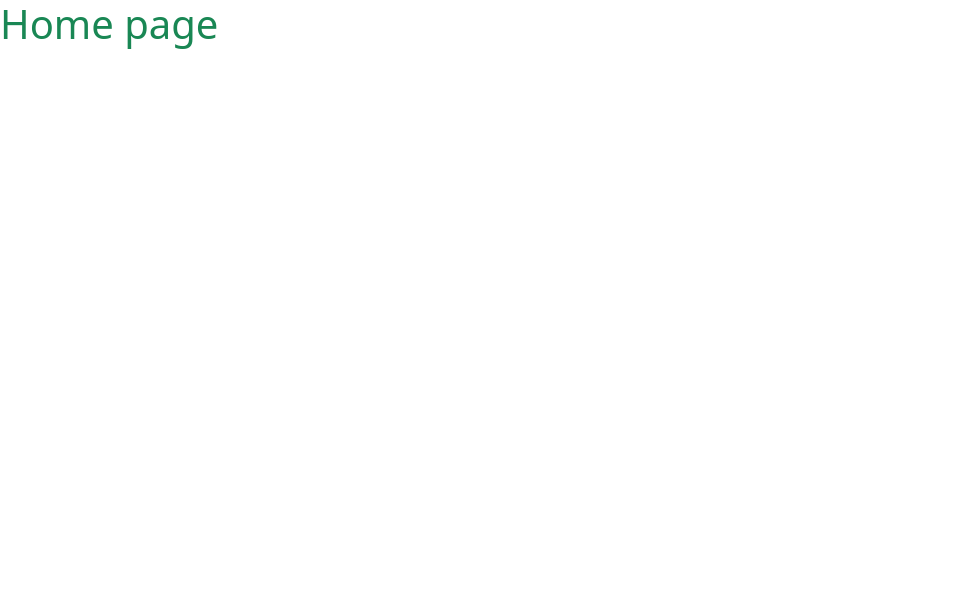
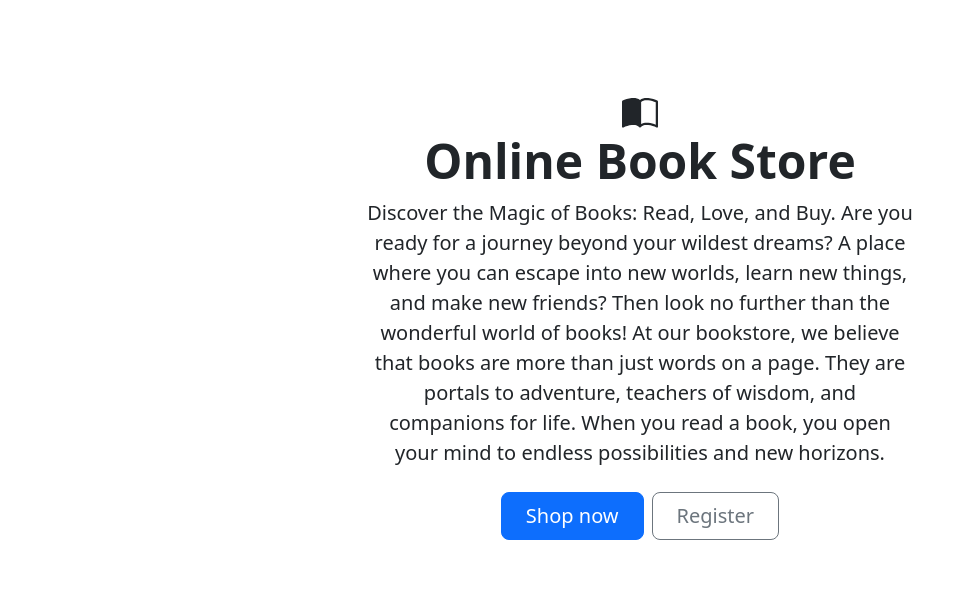
Before and after one commit to mamuzaan/Portfolio_MS5_Bookstore, a Django app: page / in a window 1280 px wide. Before the commit the part shown is almost empty. Shown: the top 613 px of the page, without its empty margins (0-972 px from the left). Before the commit the page ends 49 px from the top, so only its background shows below. Run offline with Django 3.2, Linux system fonts and the light colour scheme.

Commit message:
Added home page content

```diff
--- a/store/templates/store/index.html
+++ b/store/templates/store/index.html
@@ -1,6 +1,61 @@
 {% extends "base.html" %}
 {% load static %}
 
+{% block page_header %}
+    <div class="container header-container">
+        <div class="row">
+            <div class="col"></div>
+        </div>
+    </div>
+{% endblock %}
+
 {% block content %}
-    <h1 class="text-success">Home page</h1>
+<main>
+    <div class="container h-100">
+        <div class="row h-100">
+            <div class="px-4 py-5 my-5 text-center">
+                <svg xmlns="http://www.w3.org/2000/svg" width="36" height="36" fill="currentColor" class="bi bi-book-half" viewBox="0 0 16 16">
+                    <path d="M8.5 2.687c.654-.689 1.782-.886 3.112-.752 1.234.124 2.503.523 3.388.893v9.923c-.918-.35-2.107-.692-3.287-.81-1.094-.111-2.278-.039-3.213.492V2.687zM8 1.783C7.015.936 5.587.81 4.287.94c-1.514.153-3.042.672-3.994 1.105A.5.5 0 0 0 0 2.5v11a.5.5 0 0 0 .707.455c.882-.4 2.303-.881 3.68-1.02 1.409-.142 2.59.087 3.223.877a.5.5 0 0 0 .78 0c.633-.79 1.814-1.019 3.222-.877 1.378.139 2.8.62 3.681 1.02A.5.5 0 0 0 16 13.5v-11a.5.5 0 0 0-.293-.455c-.952-.433-2.48-.952-3.994-1.105C10.413.809 8.985.936 8 1.783z"/>
+                  </svg>
+                <h1 class="display-5 fw-bold">Online Book Store</h1>
+                <div class="col-lg-6 mx-auto">
+                  <p class="lead mb-4">Discover the Magic of Books: Read, Love, and Buy. Are you ready for a journey beyond your wildest dreams?
+                    A place where you can escape into new worlds, learn new things, and make new friends? Then look no further than the wonderful
+                    world of books! At our bookstore, we believe that books are more than just words on a page. They are portals to adventure,
+                    teachers of wisdom, and companions for life. When you read a book, you open your mind to endless possibilities and new horizons.
+                    </p>
+                  <div class="d-grid gap-2 d-sm-flex justify-content-sm-center">
+                    <button type="button" class="btn btn-primary btn-lg px-4 gap-3">Shop now</button>
+                    <button type="button" class="btn btn-outline-secondary btn-lg px-4">Register</button>
+                  </div>
+                </div>
+            </div>
+        </div>
+    </div>
+
+    <div class="container marketing">
+        <div class="row">
+            <div class="col-lg-4">
+                <img src="https://upload.wikimedia.org/wikipedia/commons/thumb/a/a2/Shakespeare.jpg/480px-Shakespeare.jpg" alt="William Shakespeare" style="width:150px">
+                <h2 class="fw-normal">William Shakespeare</h2>
+                <p>Shakespearean Tragedies and Comedies: The Genius of William Shakespeare.</p>
+                <p>Do you want to buy book about Shakespeare<a class="btn btn-secondary" href="#">Click here</a></p>
+            </div>
+            <div class="col-lg-4">
+                <img src="https://upload.wikimedia.org/wikipedia/commons/thumb/6/6d/Carl_Van_Vechten_-_William_Faulkner.jpg/480px-Carl_Van_Vechten_-_William_Faulkner.jpg" alt="William Faulkner" style="width:140px">
+                <h2 class="fw-normal">William Faulkner</h2>
+                <p>The Nobel Laureate: A Celebration of Faulkner's Literary Achievements.</p>
+                <p>Do you want to buy book about William Faulkner<a class="btn btn-secondary" href="#">Click here</a></p>
+            </div>
+            <div class="col-lg-4">
+                <img src="https://upload.wikimedia.org/wikipedia/commons/thumb/e/ef/Jane_Austen_%28chopped%29.jpg/480px-Jane_Austen_%28chopped%29.jpg" alt="Jane Austen" style="width:160px">
+                <h2 class="fw-normal">Jane Austen</h2>
+                <p>Sense and Sensibility: The Themes and Style of Jane Austen's Novels.</p>
+                <p>Do you want to buy book about Jane Austen<a class="btn btn-secondary" href="#">Click here</a></p>
+            </div>
+        </div>
+    </div>
+    <hr class="featurette-divider">
+</main>
+
 {% endblock %}
```
